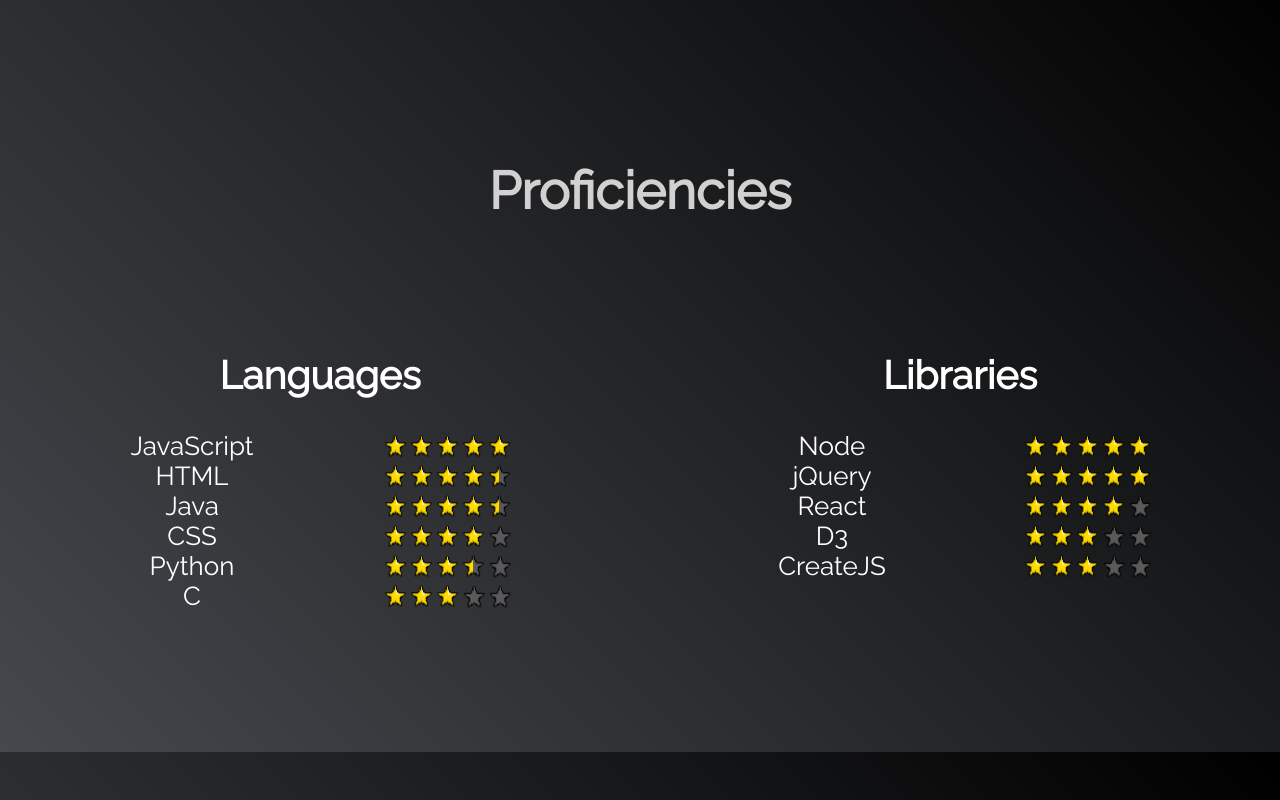
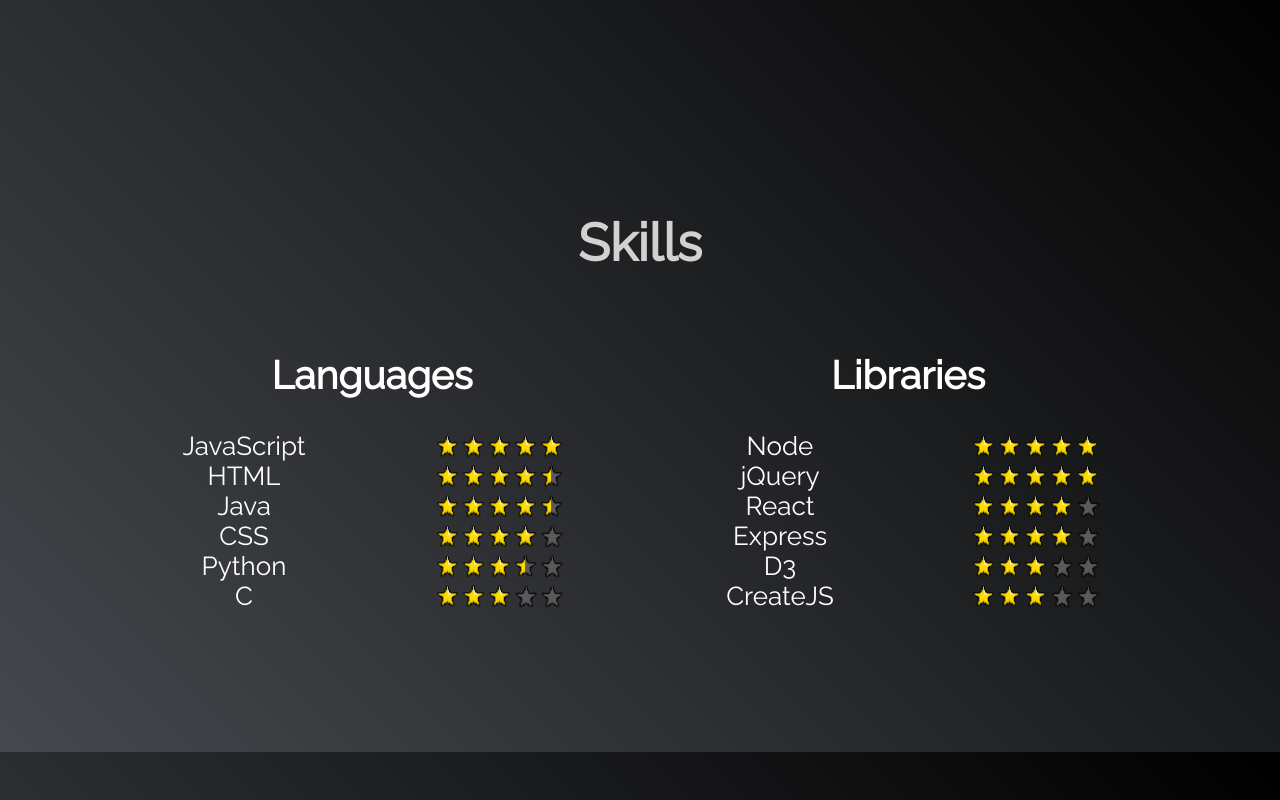
Before and after one commit to wtaylor45/wtaylor.tech, a React (Create React App) app: page / in a window 1280 px wide. Shown: the part 1648-2448 px from the top of the page. Built offline with nearby package versions, Linux system fonts and the light colour scheme.

Commit message:
Mobile improvements

```diff
--- a/src/App.css
+++ b/src/App.css
@@ -95,3 +95,10 @@
   flex-direction: row;
   justify-content: center;
 }
+
+@media only screen and (max-device-width: 1366px) {
+  .parallax {
+    background-attachment: scroll;
+    background: #282c34 !important;
+  }
+}
--- a/src/Ratings/Rating/Rating.css
+++ b/src/Ratings/Rating/Rating.css
@@ -1,6 +1,7 @@
 .Rating {
     display: flex;
     flex-direction: row;
+    flex-wrap: wrap;
     align-items: center;
     justify-content: center;
 }
@@ -19,11 +20,3 @@
     min-width: 100px;
     width: 20vw;
 }
-
-@media only screen and (max-width: 500px) {
-    .Rating {
-        flex-direction: column;
-        align-content: center;
-        justify-items: center;
-    }
-}
--- a/src/Ratings/Ratings.css
+++ b/src/Ratings/Ratings.css
@@ -1,3 +1,3 @@
 .Ratings-container {
-    margin: 5vw;
+    margin: 12px;
 }
--- a/src/pages.json
+++ b/src/pages.json
@@ -1,4 +1,4 @@
 [
     {"name": "Introduction", "id":"intro"},
-    {"name": "Proficiencies", "id":"prof"}
+    {"name": "Skills", "id":"skills"}
 ]
--- a/src/topLanguages.json
+++ b/src/topLanguages.json
@@ -11,6 +11,7 @@
         {"subject": "Node", "rating": 5},
         {"subject": "jQuery", "rating": 5},
         {"subject": "React", "rating": 4},
+        {"subject": "Express", "rating": 4},
         {"subject": "D3", "rating": 3},
         {"subject": "CreateJS", "rating": 3}
     ]
```
